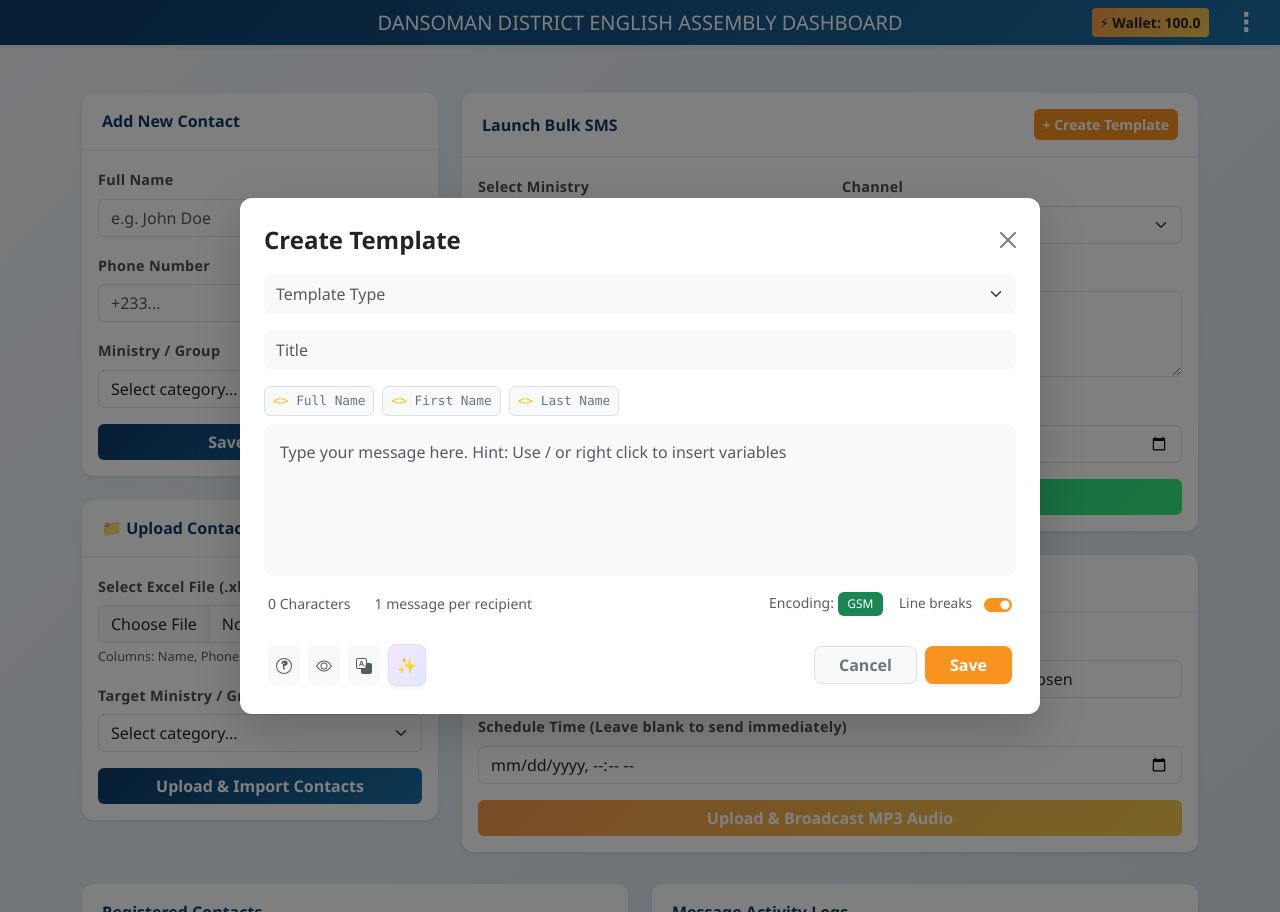
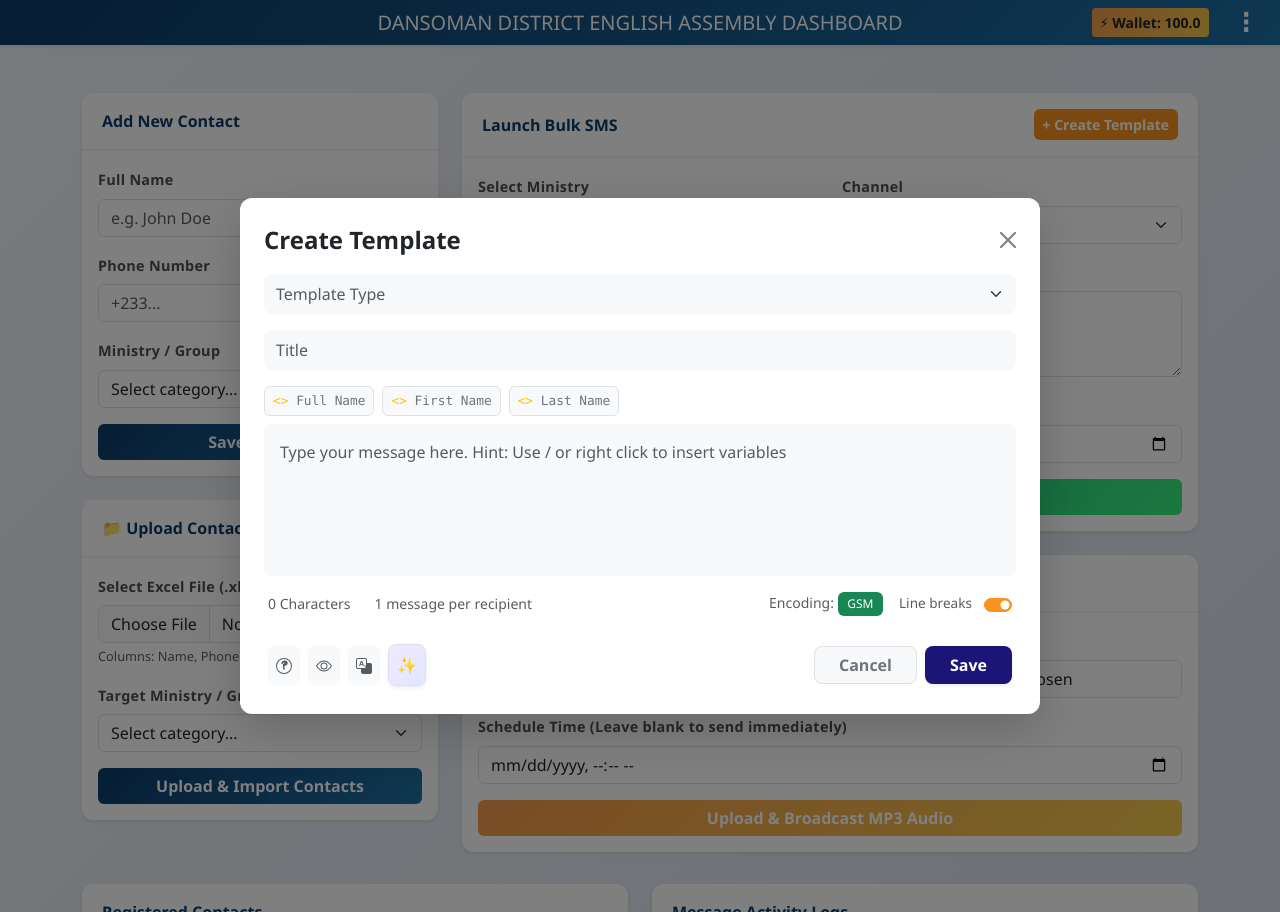
Before and after one commit to kwesidompreh53-png/stem-messaging-app, a Flask app: page / in a window 1280 px wide, after a click on "+ Create Template". Run offline with Flask 3, Linux system fonts and the light colour scheme; a user stored in the database is signed in; data comes from the database, SQL or seed files in the repository; data that the repository does not hold is empty; some libraries are stand-ins or nearby versions.

```diff
--- a/templates/index.html
+++ b/templates/index.html
@@ -410,7 +410,7 @@
               <!-- Right Action Buttons -->
               <div class="d-flex align-items-center gap-2">
                 <button type="button" class="btn btn-light text-secondary px-4 fw-semibold border" data-bs-dismiss="modal" style="border-radius: 8px;">Cancel</button>
-                <button type="submit" class="btn text-white px-4 fw-semibold shadow-sm" style="background-color: #f7931e; border-radius: 8px;">Save</button>
+                <button type="submit" class="btn text-white px-4 fw-semibold shadow-sm" style="background-color: #1b1577; border-radius: 8px;">Save</button>
               </div>
 
             </div>
```
